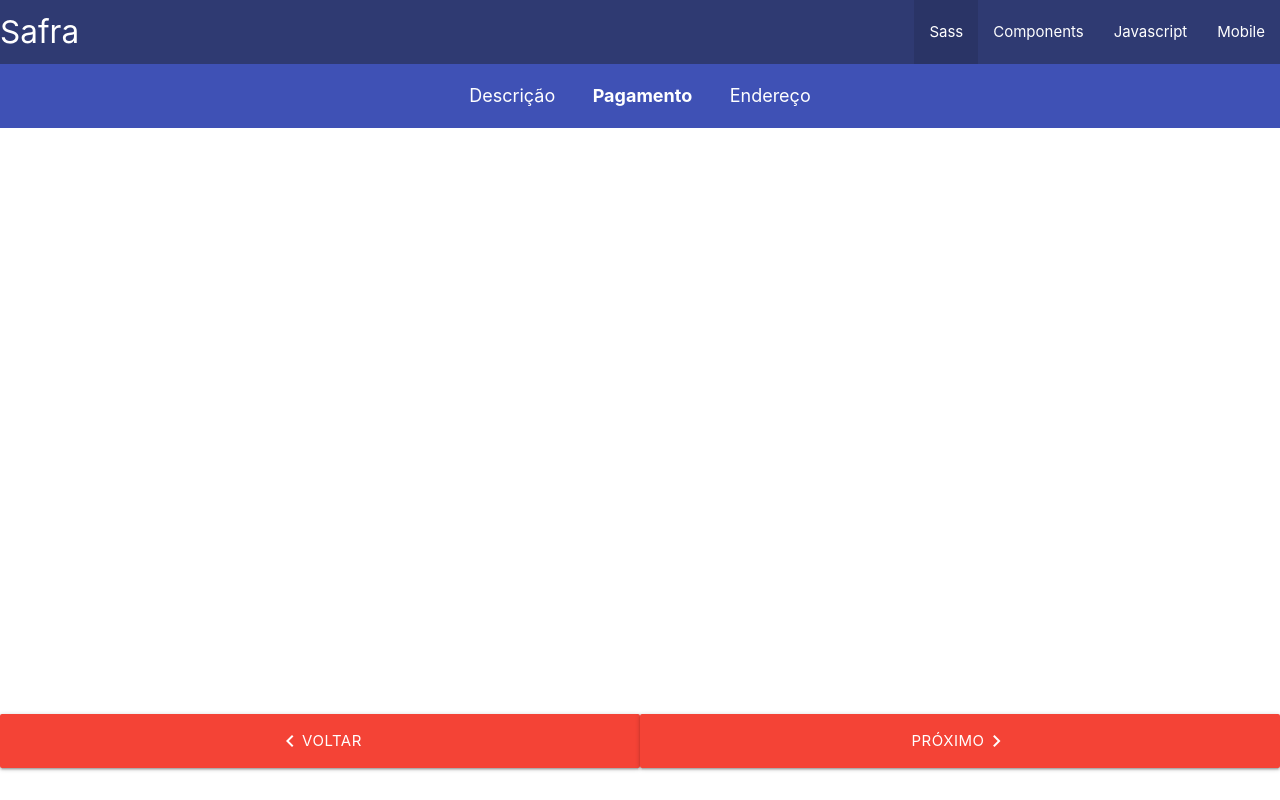
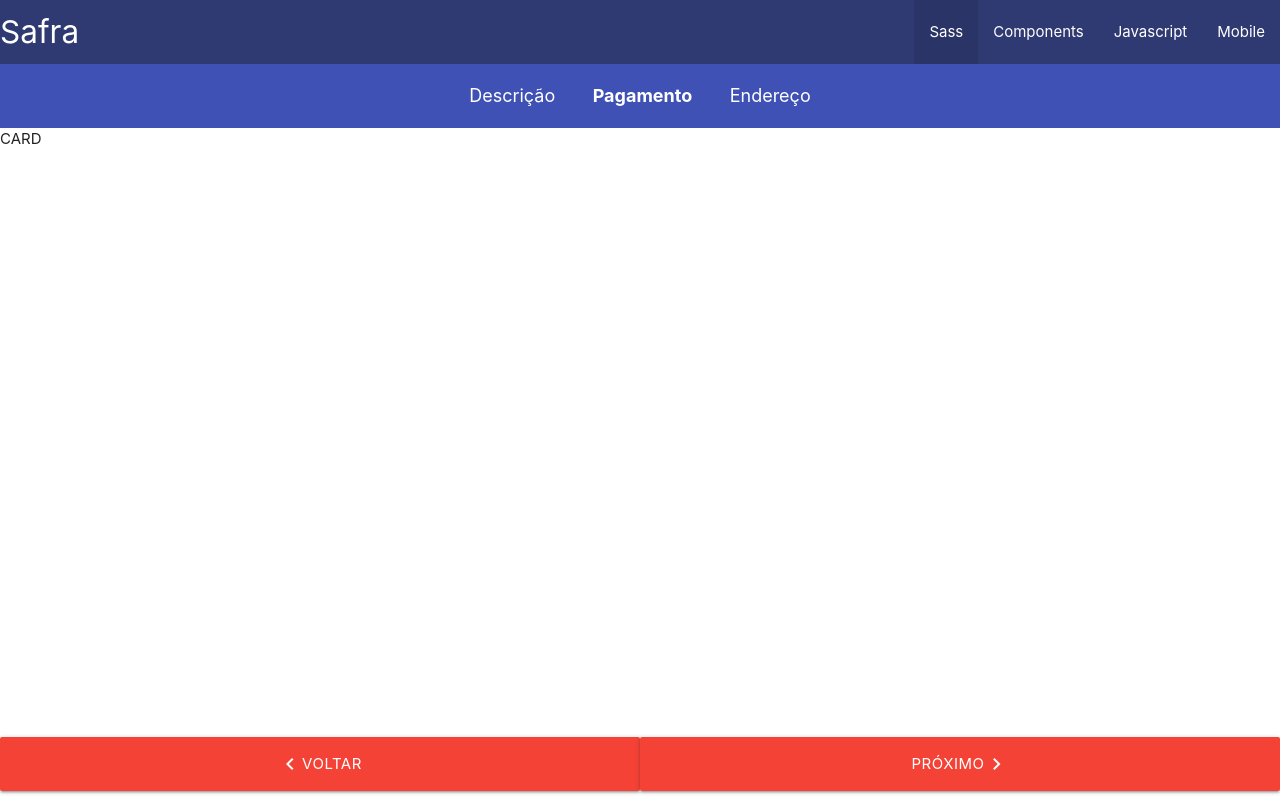
Before and after one commit to safra-team-35/frontend, a React (Create React App) app: page /payment in a window 1280 px wide. Built offline with nearby package versions, Linux system fonts and the light colour scheme.

Commit message:
Changed directories to lower case and project title

```diff
--- a/public/index.html
+++ b/public/index.html
@@ -33,7 +33,7 @@
     -->
 
     <!-- Definição do título do projeto -->
-    <title>Projeto base</title>
+    <title>SafraOne</title>
   </head>
   <body>
     <noscript>You need to enable JavaScript to run this app.</noscript>
--- a/src/components/Breadcrumb/Payment.js
+++ b/src/components/Breadcrumb/Payment.js
@@ -2,12 +2,15 @@ import React from 'react';
 import Breadcrumb from '../Breadcrumb';
 import { Link } from 'react-router-dom';
 import Navbar from '../Navbar';
+import Cards from '../paymentMethods/Cards';
 
 export default function Payment() {
   return (
     <div>
       <Navbar />
       <Breadcrumb path="/payment" />
+
+      <Cards />
 
       <div
         className="row"
--- /dev/null
+++ b/src/components/paymentMethods/Cards.js
@@ -0,0 +1,5 @@
+import React from 'react';
+
+export default function Cards() {
+  return <div>CARD</div>;
+}
--- a/src/index.js
+++ b/src/index.js
@@ -5,12 +5,12 @@ import 'materialize-css/dist/css/materialize.min.css';
 import './index.css';
 
 import App from './App';
-import Payment from './components/Breadcrumb/Payment';
+import Payment from './components/breadcrumb/Payment';
+import Description from './components/breadcrumb/Description';
+import Address from './components/breadcrumb/Address';
 import Unavailable from './components/Unavailable';
 
 import { BrowserRouter, Switch, Route } from 'react-router-dom';
-import Description from './components/Breadcrumb/Description';
-import Address from './components/Breadcrumb/Address';
 
 ReactDOM.render(
   <React.StrictMode>
```
Also changed, not shown: src/components/paymentMethods/Card.js (added).
